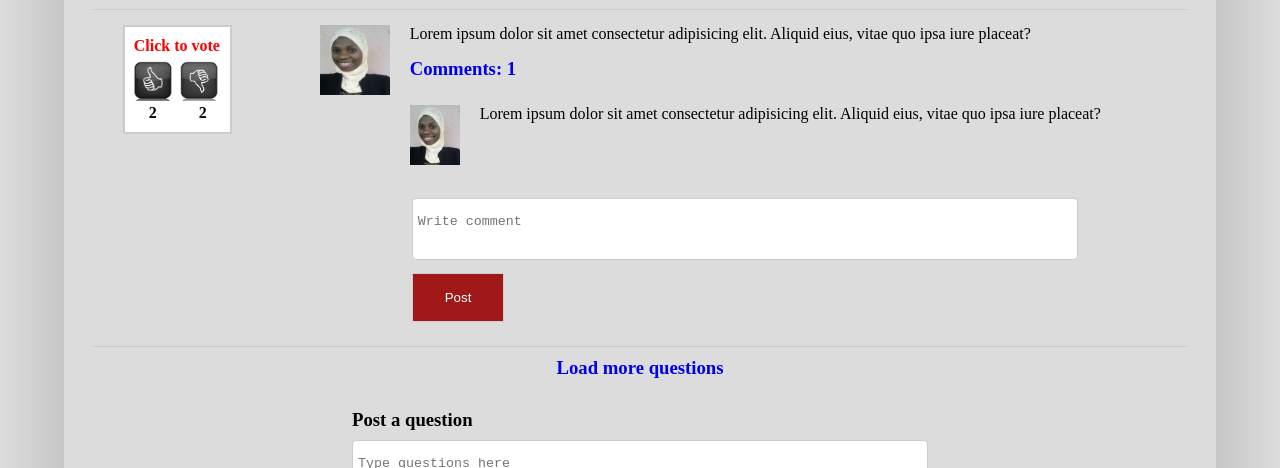
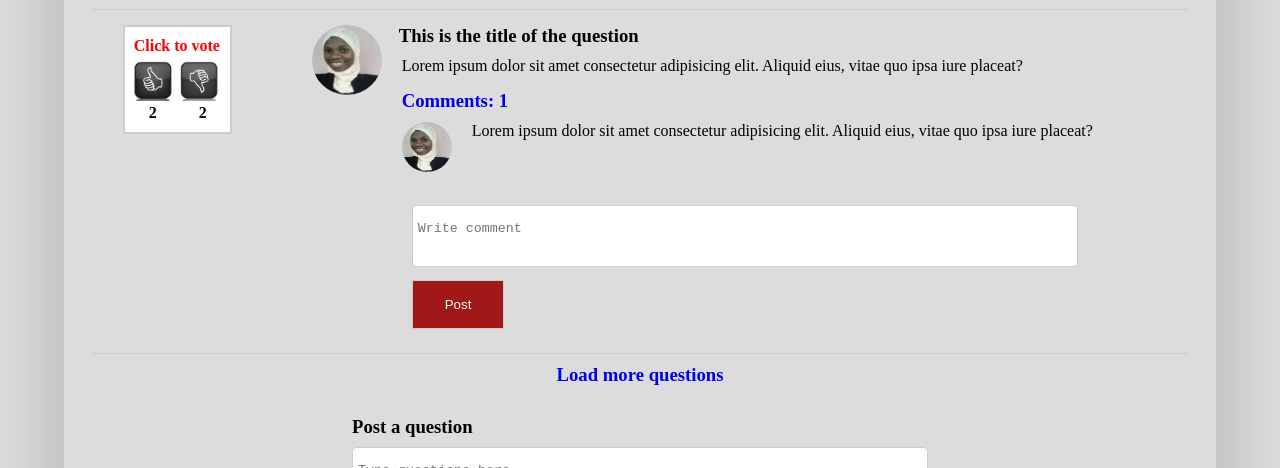
Before and after one commit to halimahO/Questioner, a website: page UI/meetup.html in a window 1280 px wide. Shown: the part 632-1100 px from the top of the page. Drawn offline with Linux system fonts and the light colour scheme.

Commit message:
Make profile photo round

```diff
--- a/UI/css/styles.css
+++ b/UI/css/styles.css
@@ -333,9 +333,8 @@ header h3{
 .small-pic img{
     width: 70px;
     height: 70px;
-    padding-left: 0.5rem;
+    border-radius: 50%;
     float: left;
-    padding-right: 20px;
 }
 
 .pic-question-and-comment{
@@ -379,16 +378,26 @@ header h3{
 
 .question{
     margin-bottom: 15px;
+    margin-left: 90px;
+    margin-top: 10px;
+}
+.comment-content{
+    margin-left: 70px;
+}
+.question-title h3{
+    margin-left: 87px;
+}
+.comments h3{
+    margin-left: 90px;
 }
 .upvote{
     float: left;
 }
 .tiny-pic img{
     width: 50px;
-    width: 50px;
-    padding-left: 0.5rem;
+    height: 50px;
+    border-radius: 50%;
     float: left;
-    padding-right: 20px;
 }
 #view-comments .container{
     padding-top: 10px;
--- a/UI/meetup.html
+++ b/UI/meetup.html
@@ -84,6 +84,7 @@
                 <div class="pic-question-and-comment">
                     <div class="small-pic"><img src="./img/halimah.jpg" alt="name"></div>
                         <div class="question-and-comment">
+                            <div class="question-title"><h3>This is the title of the question</h3></div>
                             <div class="question">Lorem ipsum dolor sit amet consectetur adipisicing elit. Aliquid eius, vitae quo ipsa iure placeat?</div>
                             <div class="comments">
                                 <h3 onclick="toggleHideAndShowComment()"><a href="#comments">Comments: <span class="comment-number">1 </span></a></h3>
```
